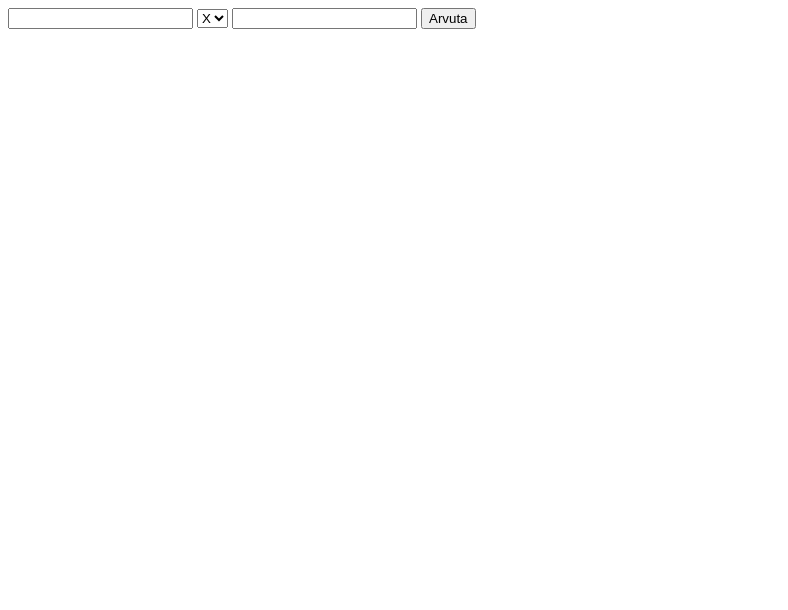
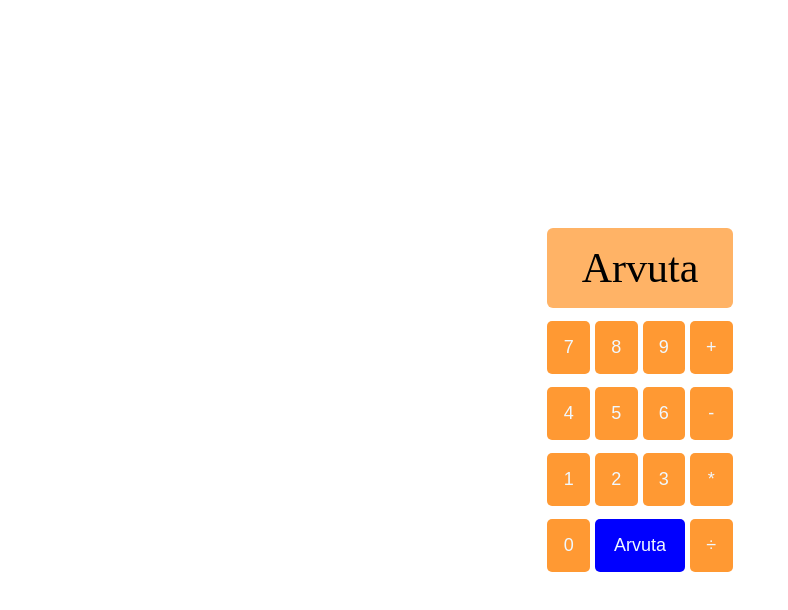
Before and after one commit to sanderrandmets/JS, a plain HTML site: page index.html in a window 1280 px wide. Both pictures are taken after a click on the button "Arvuta". Shown: the whole page, without its empty margins (0-788 px from the left). Drawn offline with Linux system fonts and the light colour scheme.

Commit message:
make calculator

```diff
--- a/app.js
+++ b/app.js
@@ -1,15 +1,6 @@
-const btn = document.querySelector("#equals");
-const first = document.querySelector("#first");
-const sign = document.querySelector("#sign");
-const second = document.querySelector("#second");
-const answer = document.querySelector("#answer");
+const btns = Array.prototype.slice.call(document.querySelectorAll('.btn'))
+const answer = document.querySelector('#answer')
 
-btn.addEventListener("click", ()=>{
-    if(first.value != "" && second.value != ""){
-    const equals = eval(`${first.value}${sign.value}${second.value}`)
-    console.log(equals)
-    answer.innerHTML = equals
-    } else {
-        alert("eta numbrid only :c")
-    }
-})
+btns.map(btn => btn.addEventListener('click', (evt) => {
+    answer.innerText=evt.target.innerText
+}));
--- a/index.html
+++ b/index.html
@@ -5,21 +5,32 @@
     <meta name="viewport" content="width=device-width, initial-scale=1.0">
     <meta http-equiv="X-UA-Compatible" content="ie=edge">
     <title>Document</title>
-    <link rel="stylesheet" href="stiil.css">
+    <link rel="stylesheet" href="style.css">
 </head>
 <body style="background-color:white;">
     <div class="calc">
         <div class="answer" id="answer"></div>
-        <input type="text" name="first" id="first">
-        <select name="sign" id="sign">
-            <option value="*">X</option>
-            <option value="/">÷</option>
-            <option value="+">+</option>
-            <option value="-">-</option>
-        </select>
-        <input type="text" name="second" id="second">
-        <button id="equals" class="btn">Arvuta</button>
+        <div class="grid">
+            <button class="btn">7</button>
+            <button class="btn">8</button>
+            <button class="btn">9</button>
+            <button class="btn">+</button>
+            <button class="btn">4</button>
+            <button class="btn">5</button>
+            <button class="btn">6</button>
+            <button class="btn">-</button>
+            <button class="btn">1</button>
+            <button class="btn">2</button>
+            <button class="btn">3</button>
+            <button class="btn">*</button>
+            <button class="btn">0</button>
+            <button id="equals" class="btn span-2">Arvuta</button>
+            <button class="btn">÷</button>
+        </div>
     </div>
+
     <script src="app.js"></script>
+
+
 </body>
 </html>
--- a/style.css
+++ b/style.css
@@ -1,5 +1,5 @@
 html{
-    height: 1000px;
+    height: 100%;
     box-sizing: border-box;
 }
 
@@ -62,3 +62,14 @@ input{
     background-color: aliceblue;
     border-radius: 5px;
 }
+.grid {
+    display: grid;
+    grid-template-columns: 1fr 1fr 1fr 1fr;
+    grid-template-rows: 1fr 1fr 1fr;
+    grid-gap: 5px;
+}
+
+.span-2 {
+    grid-column: span 2;
+    background-color: blue;
+}
```
